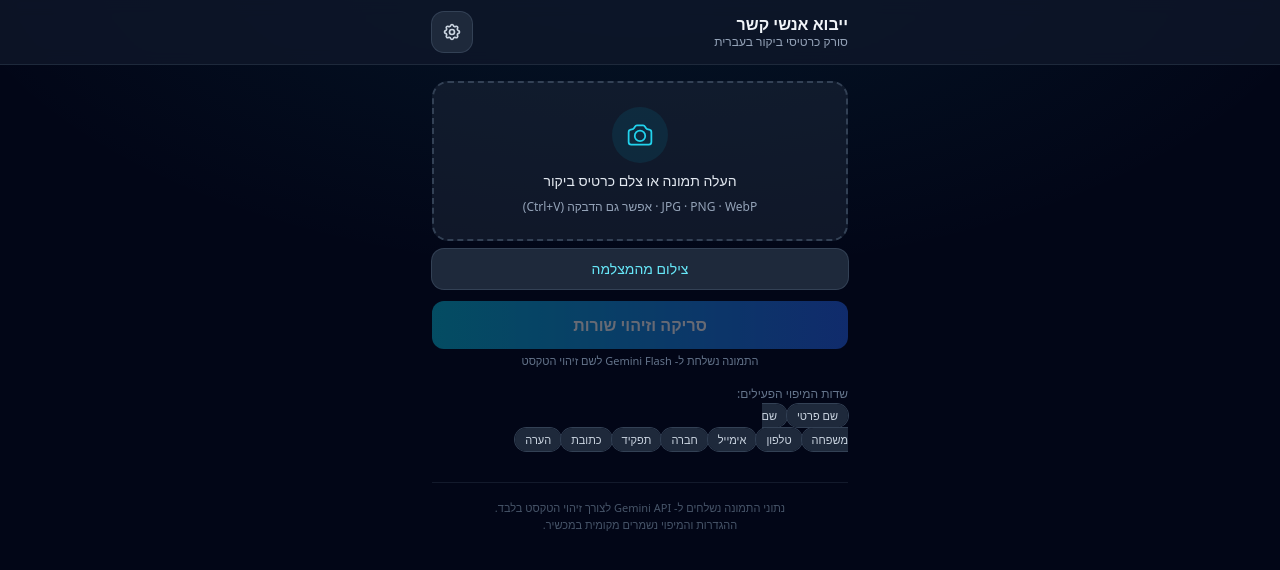
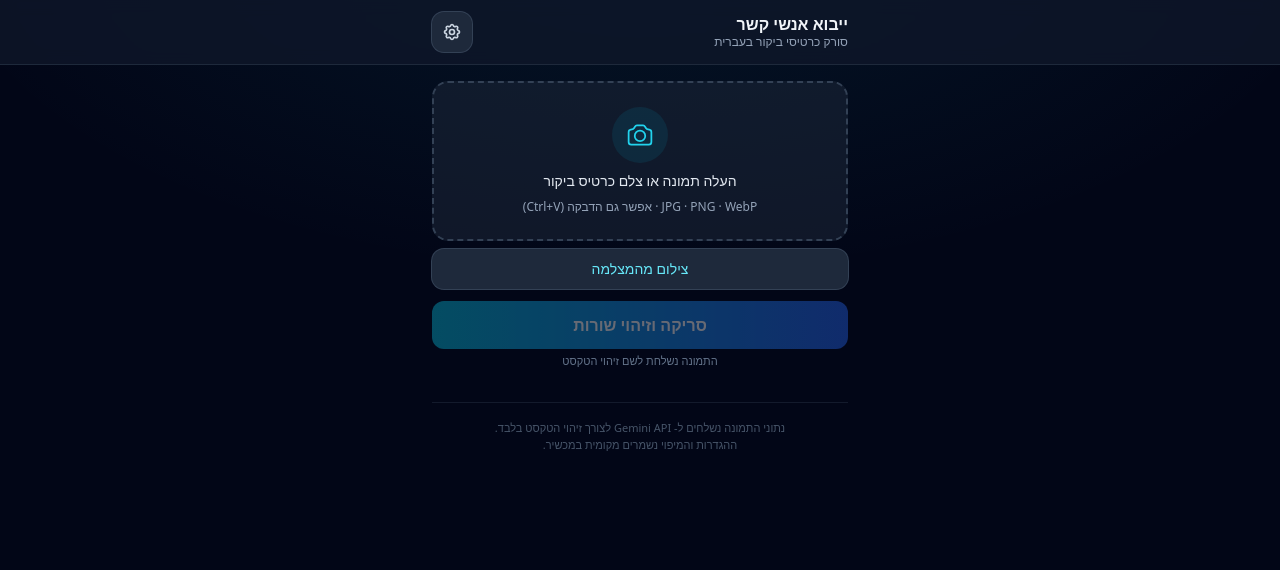
Before and after one commit to Yairgadiel/contact_importer, a website: page index.html in a window 1280 px wide. Drawn offline with nearby package versions, Linux system fonts and the light colour scheme.

Commit message:
Remove model name and active-fields chips from UI

```diff
--- a/app.js
+++ b/app.js
@@ -535,24 +535,6 @@
       });
     }
 
-    function renderSchemaChips() {
-      const wrap = document.getElementById('schemaChips');
-      wrap.innerHTML = '';
-      const targets = activeTargets();
-      if (!targets.length) { wrap.classList.add('hidden'); return; }
-      wrap.classList.remove('hidden');
-      const p = document.createElement('p');
-      p.className = 'w-full text-xs text-slate-500';
-      p.textContent = t('scan.active_fields');
-      wrap.appendChild(p);
-      targets.forEach(function (f) {
-        const span = document.createElement('span');
-        span.className = 'rounded-full bg-slate-800 px-2.5 py-1 text-[11px] text-slate-300 ring-1 ring-slate-700';
-        span.textContent = f.label;
-        wrap.appendChild(span);
-      });
-    }
-
     function openConfig() {
       snapshot = JSON.parse(JSON.stringify(schema));
       renderStandardToggles();
@@ -582,7 +564,6 @@
     document.getElementById('saveConfigBtn').addEventListener('click', function () {
       schema.customs = schema.customs.filter(function (c) { return c.label.trim(); });
       saveSchema();
-      renderSchemaChips();
       closeConfig();
       if (!resultsSection.classList.contains('hidden')) renderResults();
       toast(t('toast.config_saved'));
@@ -596,7 +577,6 @@
     });
 
     // ---- boot ----
-    renderSchemaChips();
 
     if ('serviceWorker' in navigator) {
       window.addEventListener('load', function () {
--- a/i18n.js
+++ b/i18n.js
@@ -14,9 +14,8 @@
       formats: 'JPG · PNG · WebP · אפשר גם הדבקה (Ctrl+V)',
       camera: 'צילום מהמצלמה',
       analyze: 'סריקה וזיהוי שורות',
-      analyze_note: 'התמונה נשלחת ל- Gemini Flash לשם זיהוי הטקסט',
+      analyze_note: 'התמונה נשלחת לשם זיהוי הטקסט',
       loading: 'מזהה את השורות בתמונה…',
-      active_fields: 'שדות המיפוי הפעילים:',
     },
     results: {
       title: 'השורות שזוהו · מיפוי לשדות',
--- a/index.html
+++ b/index.html
@@ -73,8 +73,6 @@
         </svg>
         <p class="text-sm text-slate-400" data-i18n="scan.loading"></p>
       </div>
-
-      <div id="schemaChips" class="mt-4 hidden flex-wrap gap-1.5"></div>
     </section>
 
     <!-- Results / Mapping -->
```
